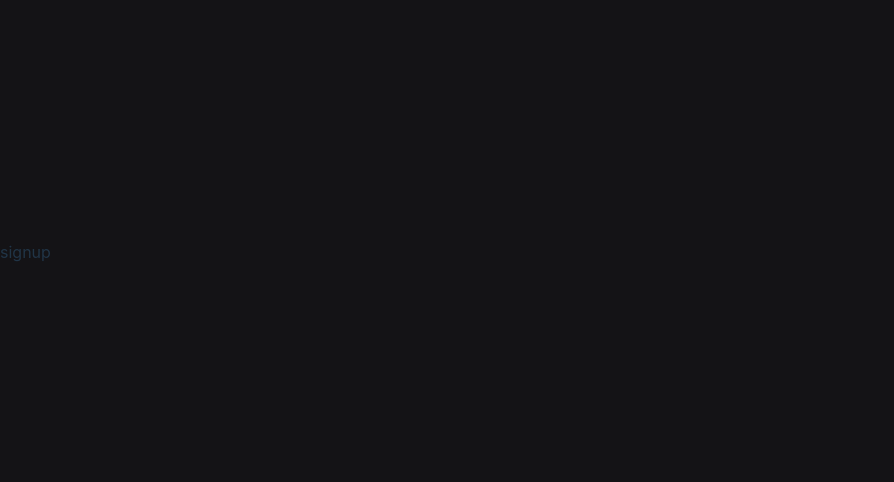
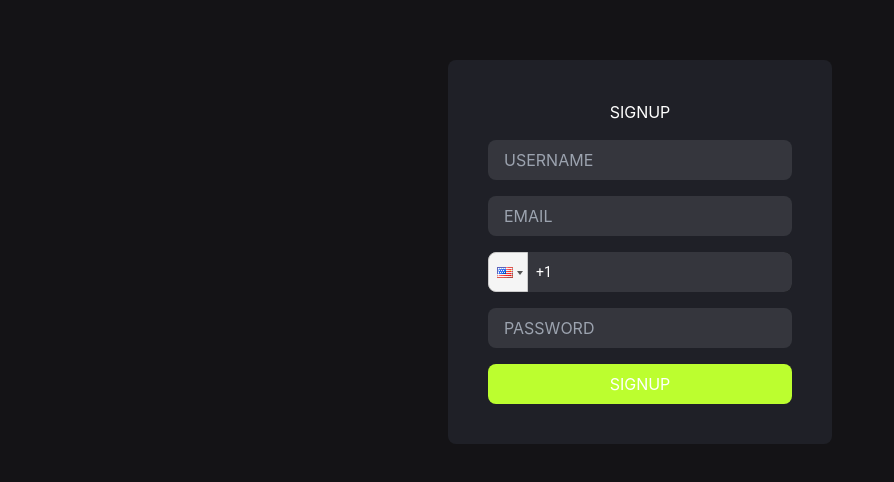
Before and after one commit to AniTatishvili/BitcoinView-vite, a React (Vite) app: page /signup in a window 1280 px wide. Shown: the part 148-630 px from the top of the page, without its empty margins (0-894 px from the left). Built offline with nearby package versions, Linux system fonts and the light colour scheme; no server answers.

Commit message:
update: signup form.

```diff
--- a/package.json
+++ b/package.json
@@ -13,9 +13,13 @@
     "axios": "^1.7.3",
     "formik": "^2.4.6",
     "i18next": "^23.12.2",
+    "libphonenumber-js": "^1.11.5",
     "react": "^18.3.1",
     "react-dom": "^18.3.1",
     "react-i18next": "^15.0.0",
+    "react-phone-input-2": "^2.15.1",
+    "react-phone-number-input": "^3.4.5",
+    "react-redux": "^9.1.2",
     "react-router-dom": "^6.26.0",
     "yup": "^1.4.0"
   },
--- a/src/app/index.css
+++ b/src/app/index.css
@@ -55,6 +55,19 @@ button:focus-visible {
 
 }
 
+.react-tel-input .form-control{
+  width: 100%;
+  height: 40px;
+  background-color: #35363D;
+  color: #fff;
+  border-radius: 8px;
+  border: 0;
+}
+
+.react-tel-input .flag-dropdown{
+  border-radius: 8px 0 0 8px;
+}
+
 @media (prefers-color-scheme: light) {
   :root {
     color: #213547;
--- a/src/app/routes/RouterConfig.tsx
+++ b/src/app/routes/RouterConfig.tsx
@@ -7,7 +7,7 @@ import { Routes, Route } from "react-router-dom";
 // login/signup
 // import { ConfirmNewPassword } from "pages/auth/forgot-password/confirm-new-password";
 // import { ForgotPassword } from "pages/auth/forgot-password/forgot-password";
-import { Login, Signup } from "../../pages/auth";
+import { Login, SignUp } from "../../pages/auth";
 
 // import { Signup } from "../../pages/auth/signup";
 
@@ -16,7 +16,7 @@ export function RouterConfig() {
     <Routes>
       <Route path="login" element={<Login />} />
 
-      <Route path="signup" element={<Signup />} />
+      <Route path="signup" element={<SignUp />} />
     </Routes>
   );
 }
--- a/src/pages/auth/signup.tsx
+++ b/src/pages/auth/signup.tsx
@@ -1,3 +1,16 @@
-export const Signup = () => {
-  return <div>signup</div>;
+import { useTranslation } from "react-i18next";
+
+import { SignupForm } from "../../widgets/auth/signup/signup-form";
+
+export const SignUp = () => {
+  const { t } = useTranslation();
+
+  return (
+    <div className="w-full flex justify-center items-center">
+      <div className="w-[30%] flex flex-col items-center bg-[#1F2027] rounded-[8px] gap-4 p-10">
+        <h2 className="text-[#fff]">{t("SIGNUP")}</h2>
+        <SignupForm />
+      </div>
+    </div>
+  );
 };
--- /dev/null
+++ b/src/shared/formik/FormikNumber.tsx
@@ -0,0 +1,54 @@
+import React from "react";
+import axios from "axios";
+
+import { isValidPhoneNumber } from "react-phone-number-input/mobile";
+
+import PhoneInput from "react-phone-input-2";
+import "react-phone-input-2/lib/style.css";
+
+import { ErrorBox } from "./ErrorBox";
+
+export const FormikNumber = (props: any) => {
+  const [phone, setPhone] = React.useState<string>("");
+  const [country, setCountry] = React.useState<string>("us");
+
+  // const handleChangePhoneNumber = (value: any) => {
+  //   setNumber(value);
+  //   console.log("value", value);
+  // };
+
+  React.useEffect(() => {
+    // Fetch user's country using ip-api
+    const fetchCountry = async () => {
+      try {
+        const response = await axios.get("https://ip-api.com/json");
+        if (response.data && response.data.countryCode) {
+          setCountry(response.data.countryCode.toLowerCase());
+        }
+      } catch (error) {
+        console.error("Error fetching country:", error);
+      }
+    };
+
+    fetchCountry();
+  }, []);
+
+  console.log(isValidPhoneNumber(phone));
+  return (
+    <>
+      <div className="w-full">
+        <PhoneInput
+          country={country}
+          value={phone}
+          onChange={(phone) => setPhone(phone)}
+          containerStyle={{ width: "100%", backgroundColor: "black", borderRadius: "8px" }}
+        />
+        {phone && !isValidPhoneNumber(phone) ? (
+          <div>
+            <div>Incorrect mobile number format</div>
+          </div>
+        ) : null}
+      </div>
+    </>
+  );
+};
--- a/src/shared/formik/FormikValues.tsx
+++ b/src/shared/formik/FormikValues.tsx
@@ -1,18 +1,10 @@
 const formik_values = {
   initialValues: {
     username: "",
-    name: "",
-    surname: "",
-    passport_id: "",
     email: "",
     password: "",
-    password_confirm: "",
-    city: "",
-    post_code: "",
-    state: "",
-    street: "",
-    building_number: "",
-    apt_number: "",
+    // password_confirm: "",
+    // phone: "",
   },
 
   authorizationValues: {
--- a/src/shared/formik/index.ts
+++ b/src/shared/formik/index.ts
@@ -1,5 +1,6 @@
 export * from "./yup";
 export * from "./FormikInput.tsx";
+export * from "./FormikNumber.tsx";
 export * from "./FormikIcon.tsx";
 export * from "./FormikValues.tsx";
 export * from "./ErrorBox.tsx";
--- a/src/shared/ui/buttons/PButton.tsx
+++ b/src/shared/ui/buttons/PButton.tsx
@@ -5,9 +5,10 @@ interface PButtonProps {
   type?: "button" | "submit" | "reset";
   disabled?: boolean;
   isLoading?: boolean;
+  isSubmitting?: boolean;
 }
 
-export const PButton = ({ children, onClick, className, type, disabled, isLoading }: PButtonProps) => {
+export const PButton = ({ children, onClick, className, type, disabled, isLoading, isSubmitting }: PButtonProps) => {
   return (
     <button className={`bg-[#BCFE2F] text-[#fff] rounded-[8px] py-2 px-4 ${className}`} onClick={onClick} type={type}>
       {isLoading ? "Loading..." : children}
--- a/src/widgets/auth/signup/signup-fields.tsx
+++ b/src/widgets/auth/signup/signup-fields.tsx
@@ -1,11 +1,24 @@
 import { useTranslation } from "react-i18next";
 import { PButton } from "../../../shared/ui/buttons";
+import { FormikInput, FormikNumber } from "../../../shared/formik";
 
-export const SignupFields = () => {
+interface SignupFieldsProps {
+  formik: {
+    loading: boolean;
+    isValid: boolean;
+    dirty: boolean;
+  };
+}
+
+export const SignupFields: React.FC<SignupFieldsProps> = () => {
   const { t } = useTranslation();
   return (
-    <>
-      <PButton type="submit">{t("common:USER.AUTH.SIGNUP")}</PButton>
-    </>
+    <div className="flex flex-col gap-4">
+      <FormikInput name="username" type="text" placeholder={t("USERNAME")} />
+      <FormikInput name="email" type="email" placeholder={t("EMAIL")} />
+      <FormikNumber name="tel" type="tel" placeholder={t("PHONE")} />
+      <FormikInput name="password" type="number" placeholder={t("PASSWORD")} />
+      <PButton type="submit">{t("SIGNUP")}</PButton>
+    </div>
   );
 };
--- a/src/widgets/auth/signup/signup-form.tsx
+++ b/src/widgets/auth/signup/signup-form.tsx
@@ -1,32 +1,66 @@
-// import { Form, Formik } from "formik";
+import axios from "axios";
 
-// import { useNavigate } from "react-router-dom";
-// import { SignupFields } from "./signup-fields";
-// import { initialValues, validationSchema } from "../../../shared/formik";
+import { Form, Formik } from "formik";
 
-// export const InvestorSignupPage = () => {
-//   const navigate = useNavigate();
+import { useNavigate } from "react-router-dom";
+import { SignupFields } from "./signup-fields";
+import { initialValues, validationSchema } from "../../../shared/formik";
 
-//   const onFormSubmit = async (values) => {
-//     console.log("front");
-//   };
+export const SignupForm = () => {
+  const navigate = useNavigate();
 
-//   return (
-//     <Formik initialValues={initialValues} validationSchema={validationSchema} validateOnMount onSubmit={onFormSubmit}>
-//       {(formik) => {
-//         const { isSubmitting, isValid, dirty } = formik;
-//         return (
-//           <Form style={{ width: "100%" }}>
-//             <div>
-//               <div>
-//                 <div>
-//                   <SignupFields isSubmitting={isSubmitting} isValid={isValid} dirty={dirty} name={formik.values.name} surname={formik.values.surname} />
-//                 </div>
-//               </div>
-//             </div>
-//           </Form>
-//         );
-//       }}
-//     </Formik>
-//   );
-// };
+  const token =
+    "eyJ0eXAiOiJKV1QiLCJhbGciOiJIUzI1NiJ9.eyJpc3MiOiJodHRwOi8vbG9jYWxob3N0L2NvaW5zZXJ2aWNlIiwiaWF0IjoxNzIyODkzMTI3LCJuYmYiOjE3MjI4OTMxMjcsImV4cCI6MTcyMzQ5NzkyNywiZGF0YSI6eyJ1c2VyIjp7ImlkIjoiMSJ9fX0.B9_3WSejRrZipQSMLT2gTTSrfC6sgPWj__Qn9TKL1f0";
+
+  const onFormSubmit = async (values: any) => {
+    console.log(values);
+    const newUser = {
+      username: values.username,
+      email: values.email,
+      phone: values.phone,
+      password: values.password,
+    };
+
+    try {
+      await axios.post(`http://localhost/coinservice/wp-json/wp/v2/users`, newUser, {
+        headers: {
+          Authorization: `Bearer ${token}`,
+        },
+      });
+      console.log("User registered successfully.");
+    } catch (error) {
+      if (axios.isAxiosError(error)) {
+        console.error("Registration failed:", error.response?.data?.message || error.message);
+      } else {
+        console.error("Unexpected error:", (error as Error).message);
+      }
+    }
+  };
+
+  return (
+    <Formik initialValues={initialValues} validationSchema={validationSchema} validateOnMount onSubmit={onFormSubmit}>
+      {(formik) => {
+        const { isSubmitting, isValid, dirty } = formik;
+
+        return (
+          <Form style={{ width: "100%" }}>
+            <div>
+              <div>
+                <div>
+                  <SignupFields
+                    formik={{
+                      loading: false,
+                      isValid: false,
+                      dirty: false,
+                    }}
+                    {...formik}
+                  />
+                </div>
+              </div>
+            </div>
+          </Form>
+        );
+      }}
+    </Formik>
+  );
+};
```
Also changed, not shown: src/app/locales/en/common.json (+0 -16 lines), src/app/locales/en/forms.json (+2 -35 lines), 1 other file (tests, documents, lock files or other folders).
